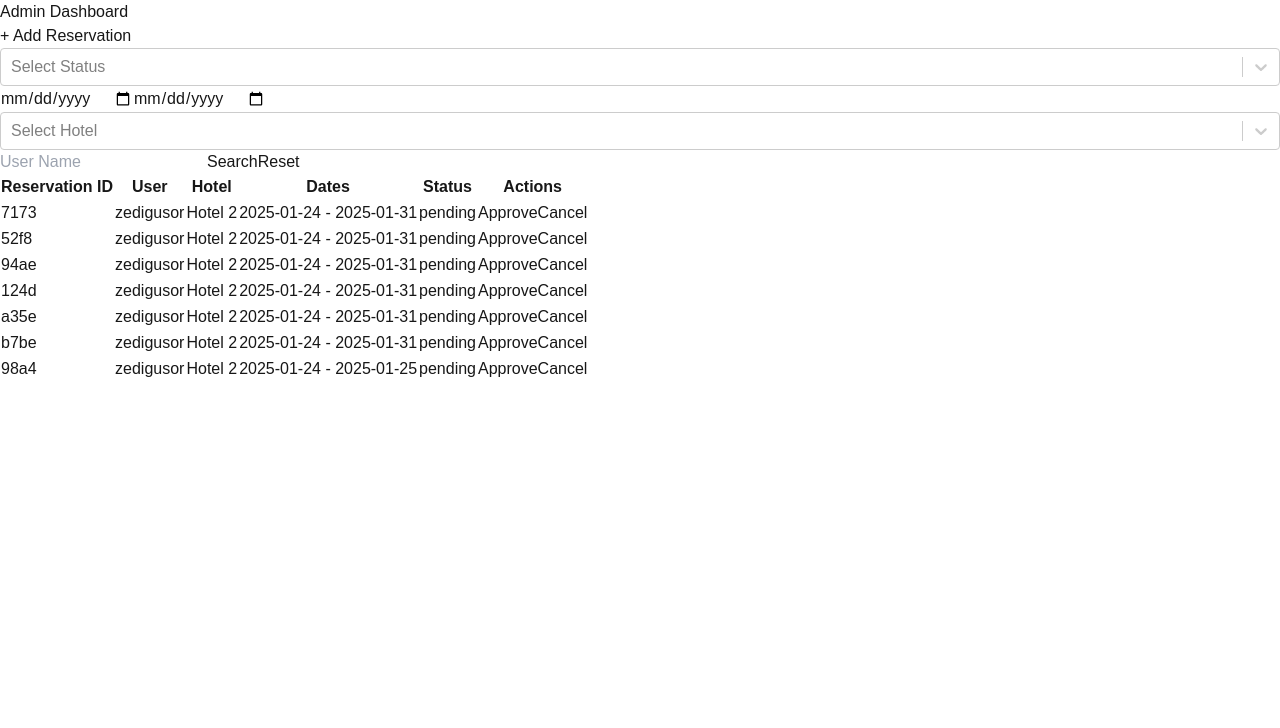
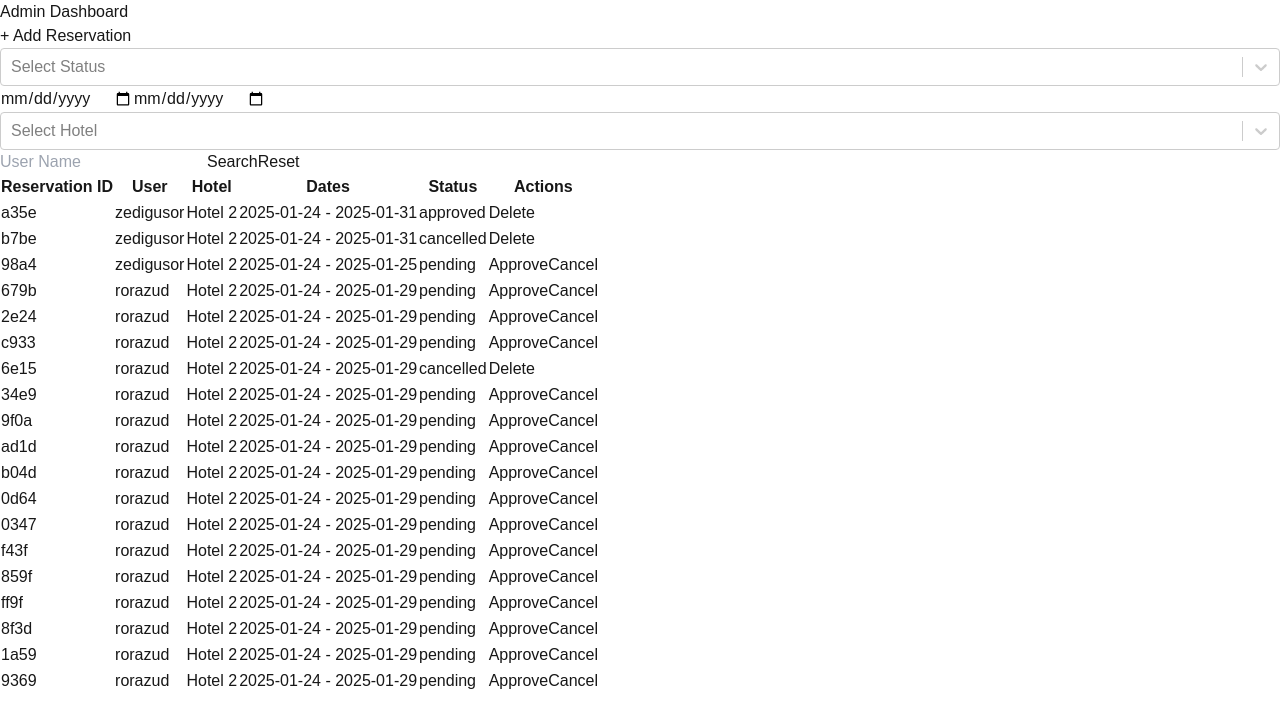
Before and after one commit to mustafasa3d/reservation, a Next.js app: page /admin in a window 1280 px wide. Shown: the top 728 px of the page. Built offline with nearby package versions, Linux system fonts and the light colour scheme; data requests are answered from the project's data file; sample sign-in values are in the browser's storage.

Commit message:
admin brack-point1

```diff
--- a/db.json
+++ b/db.json
@@ -1,45 +1,5 @@
 {
   "reservations": [
-    {
-      "id": "7173",
-      "hotel": "Hotel 2",
-      "username": "zedigusor",
-      "checkIn": "2025-01-24",
-      "checkOut": "2025-01-31",
-      "guests": "60",
-      "roomType": "Suite",
-      "status": "pending"
-    },
-    {
-      "id": "52f8",
-      "hotel": "Hotel 2",
-      "username": "zedigusor",
-      "checkIn": "2025-01-24",
-      "checkOut": "2025-01-31",
-      "guests": "60",
-      "roomType": "Suite",
-      "status": "pending"
-    },
-    {
-      "id": "94ae",
-      "hotel": "Hotel 2",
-      "username": "zedigusor",
-      "checkIn": "2025-01-24",
-      "checkOut": "2025-01-31",
-      "guests": "60",
-      "roomType": "Suite",
-      "status": "pending"
-    },
-    {
-      "id": "124d",
-      "hotel": "Hotel 2",
-      "username": "zedigusor",
-      "checkIn": "2025-01-24",
-      "checkOut": "2025-01-31",
-      "guests": "60",
-      "roomType": "Suite",
-      "status": "pending"
-    },
     {
       "id": "a35e",
       "hotel": "Hotel 2",
@@ -48,7 +8,7 @@
       "checkOut": "2025-01-31",
       "guests": "60",
       "roomType": "Suite",
-      "status": "pending"
+      "status": "approved"
     },
     {
       "id": "b7be",
@@ -58,7 +18,7 @@
       "checkOut": "2025-01-31",
       "guests": "60",
       "roomType": "Suite",
-      "status": "pending"
+      "status": "cancelled"
     },
     {
       "id": "98a4",
@@ -68,6 +28,166 @@
       "checkOut": "2025-01-25",
       "guests": "60",
       "roomType": "Suite",
+      "status": "pending"
+    },
+    {
+      "id": "679b",
+      "hotel": "Hotel 2",
+      "username": "rorazud",
+      "checkIn": "2025-01-24",
+      "checkOut": "2025-01-29",
+      "guests": "58",
+      "roomType": "Double",
+      "status": "pending"
+    },
+    {
+      "id": "2e24",
+      "hotel": "Hotel 2",
+      "username": "rorazud",
+      "checkIn": "2025-01-24",
+      "checkOut": "2025-01-29",
+      "guests": "58",
+      "roomType": "Double",
+      "status": "pending"
+    },
+    {
+      "id": "c933",
+      "hotel": "Hotel 2",
+      "username": "rorazud",
+      "checkIn": "2025-01-24",
+      "checkOut": "2025-01-29",
+      "guests": "58",
+      "roomType": "Double",
+      "status": "pending"
+    },
+    {
+      "id": "6e15",
+      "hotel": "Hotel 2",
+      "username": "rorazud",
+      "checkIn": "2025-01-24",
+      "checkOut": "2025-01-29",
+      "guests": "58",
+      "roomType": "Double",
+      "status": "cancelled"
+    },
+    {
+      "id": "34e9",
+      "hotel": "Hotel 2",
+      "username": "rorazud",
+      "checkIn": "2025-01-24",
+      "checkOut": "2025-01-29",
+      "guests": "58",
+      "roomType": "Double",
+      "status": "pending"
+    },
+    {
+      "id": "9f0a",
+      "hotel": "Hotel 2",
+      "username": "rorazud",
+      "checkIn": "2025-01-24",
+      "checkOut": "2025-01-29",
+      "guests": "58",
+      "roomType": "Double",
+      "status": "pending"
+    },
+    {
+      "id": "ad1d",
+      "hotel": "Hotel 2",
+      "username": "rorazud",
+      "checkIn": "2025-01-24",
+      "checkOut": "2025-01-29",
+      "guests": "58",
+      "roomType": "Double",
+      "status": "pending"
+    },
+    {
+      "id": "b04d",
+      "hotel": "Hotel 2",
+      "username": "rorazud",
+      "checkIn": "2025-01-24",
+      "checkOut": "2025-01-29",
+      "guests": "58",
+      "roomType": "Double",
+      "status": "pending"
+    },
+    {
+      "id": "0d64",
+      "hotel": "Hotel 2",
+      "username": "rorazud",
+      "checkIn": "2025-01-24",
+      "checkOut": "2025-01-29",
+      "guests": "58",
+      "roomType": "Double",
+      "status": "pending"
+    },
+    {
+      "id": "0347",
+      "hotel": "Hotel 2",
+      "username": "rorazud",
+      "checkIn": "2025-01-24",
+      "checkOut": "2025-01-29",
+      "guests": "58",
+      "roomType": "Double",
+      "status": "pending"
+    },
+    {
+      "id": "f43f",
+      "hotel": "Hotel 2",
+      "username": "rorazud",
+      "checkIn": "2025-01-24",
+      "checkOut": "2025-01-29",
+      "guests": "58",
+      "roomType": "Double",
+      "status": "pending"
+    },
+    {
+      "id": "859f",
+      "hotel": "Hotel 2",
+      "username": "rorazud",
+      "checkIn": "2025-01-24",
+      "checkOut": "2025-01-29",
+      "guests": "58",
+      "roomType": "Double",
+      "status": "pending"
+    },
+    {
+      "id": "ff9f",
+      "hotel": "Hotel 2",
+      "username": "rorazud",
+      "checkIn": "2025-01-24",
+      "checkOut": "2025-01-29",
+      "guests": "58",
+      "roomType": "Double",
+      "status": "pending"
+    },
+    {
+      "id": "8f3d",
+      "hotel": "Hotel 2",
+      "username": "rorazud",
+      "checkIn": "2025-01-24",
+      "checkOut": "2025-01-29",
+      "guests": "58",
+      "roomType": "Double",
+      "status": "pending"
+    },
+    {
+      "id": "1a59",
+      "hotel": "Hotel 2",
+      "username": "rorazud",
+      "checkIn": "2025-01-24",
+      "checkOut": "2025-01-29",
+      "guests": "58",
+      "roomType": "Double",
+      "status": "pending"
+    },
+    {
+      "id": "9369",
+      "hotel": "Hotel 2",
+      "username": "rorazud",
+      "checkIn": "2025-01-24",
+      "checkOut": "2025-01-29",
+      "guests": "58",
+      "roomType": "Double",
       "status": "pending"
     }
   ],
--- a/src/components/AdminDashboard.tsx
+++ b/src/components/AdminDashboard.tsx
@@ -225,7 +225,7 @@ const AdminDashboard = () => {
           <button
             type="button"
             onClick={reset}
-            className="bg-red-500 text-white py-2 px-4 rounded-lg hover:bg-blue-600 transition-all shadow-md"
+            className="bg-red-500 text-white py-2 px-4 rounded-lg hover:bg-red-600 transition-all shadow-md"
           >
             Reset
           </button>
```
